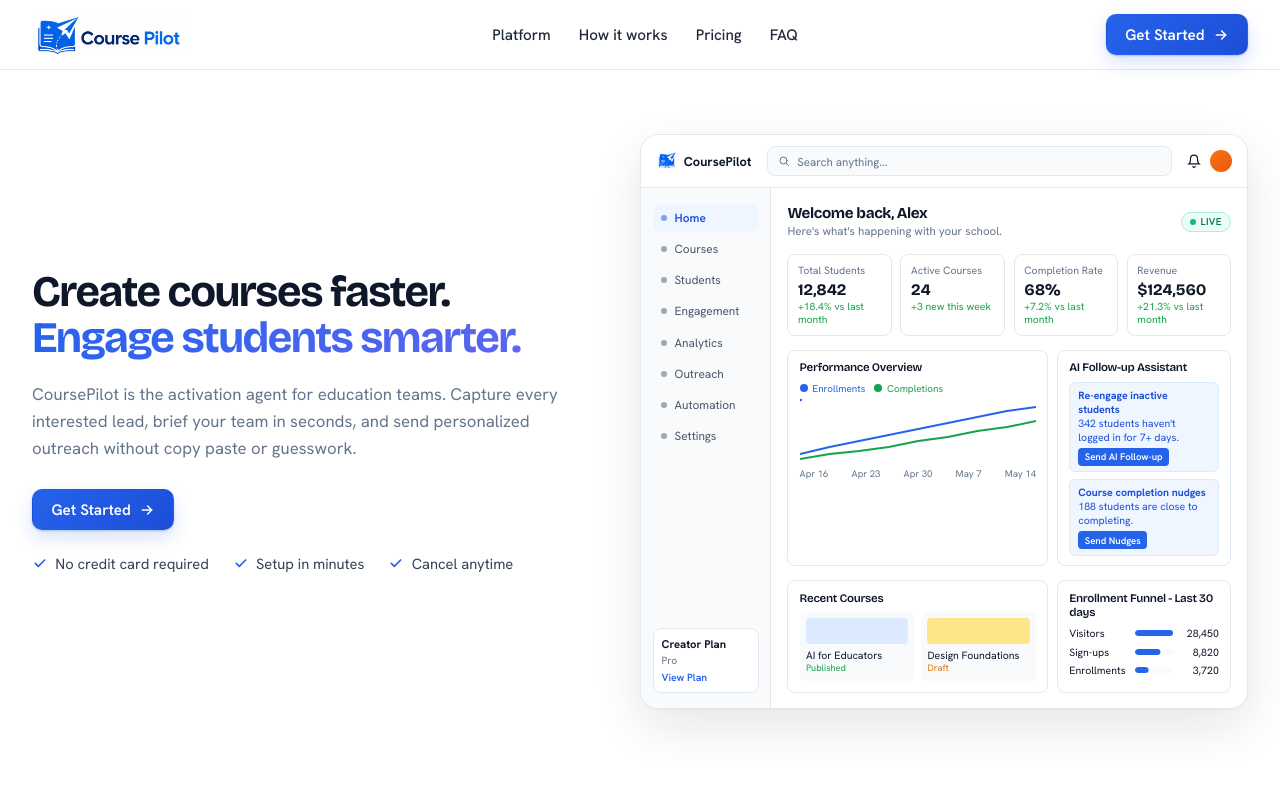
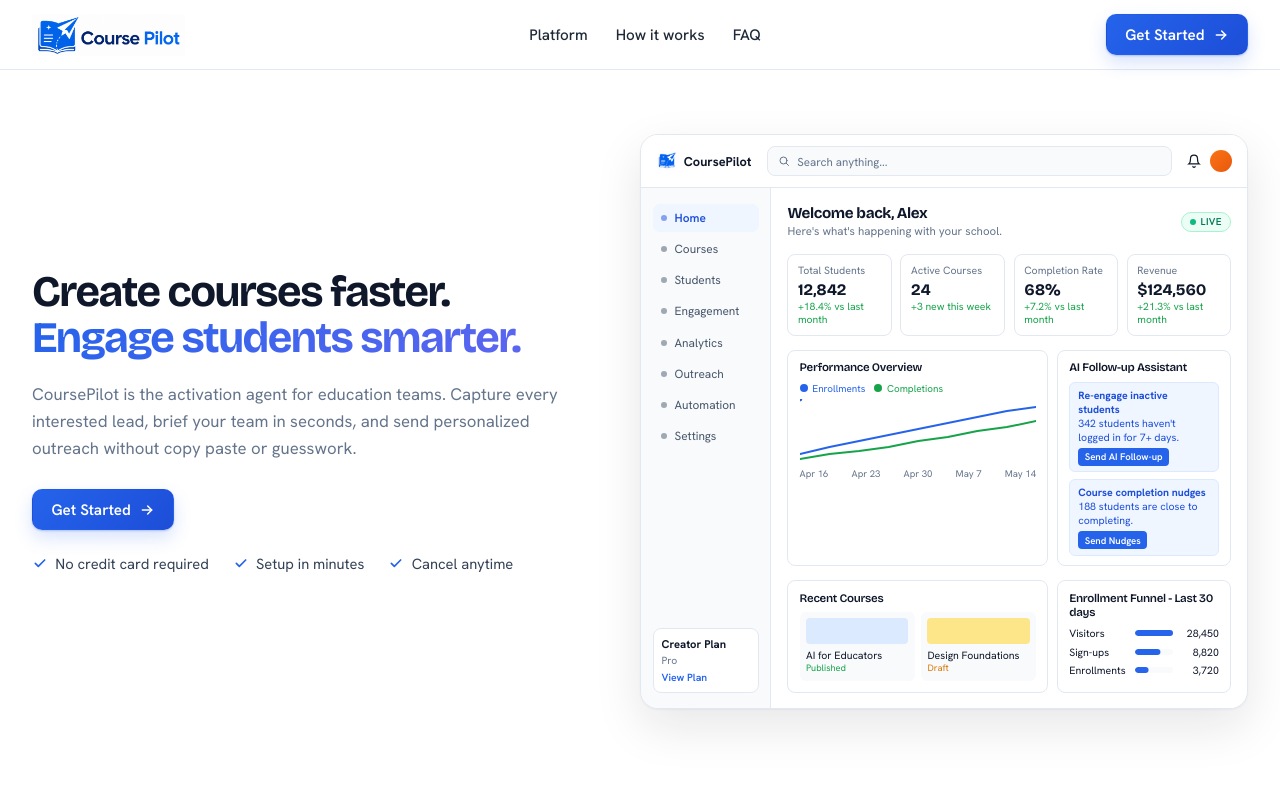
Before and after one commit to jackrneil/SA-Technical-Interview, a Next.js app: page / in a window 1280 px wide. Shown: the top 798 px of the page. Built offline with nearby package versions, Linux system fonts and the light colour scheme.

Commit message:
chore: remove Pricing nav link
Co-authored-by: Cursor <cursoragent@cursor.com>

```diff
--- a/src/app/layout.tsx
+++ b/src/app/layout.tsx
@@ -52,7 +52,6 @@ export default function RootLayout({ children }: Readonly<{ children: React.Reac
             <nav className="primary-nav" aria-label="Primary">
               <Link href="#features">Platform</Link>
               <Link href="#how-it-works">How it works</Link>
-              <Link href="/architecture">Pricing</Link>
               <Link href="#faq">FAQ</Link>
             </nav>
             <div className="header-actions">
```
